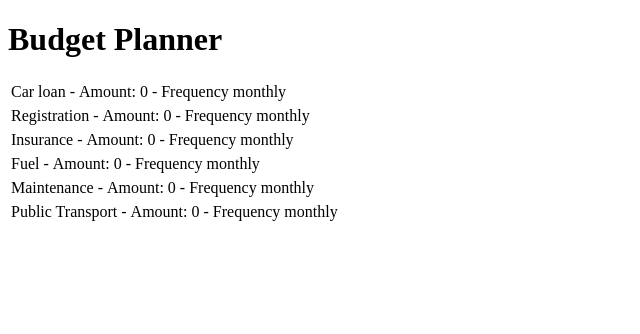
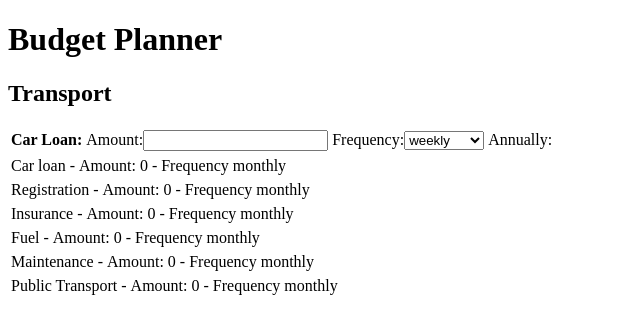
Before and after one commit to DBurgess93/budget-planner, a React (Create React App) app: page / in a window 1280 px wide. Shown: the top 334 px of the page, without its empty margins (0-640 px from the left). Built offline with nearby package versions, Linux system fonts and the light colour scheme.

Commit message:
Add input and dropdown

```diff
--- a/src/App.js
+++ b/src/App.js
@@ -14,6 +14,14 @@ const Category = ({ categories }) => {
 }
 
 const App = () => {
+
+  const frequencies = [
+    "weekly",
+    "fortnightly",
+    "monthly",
+    "yearly"
+  ]
+
   const categories = {
     transport: [
       {
@@ -46,24 +54,79 @@ const App = () => {
         amount: 0,
         frequency: 'monthly'
       }
+    ],
+    home: [
+      {
+        name: 'Home Loan',
+        amount: 0,
+        frequency: 'monthly'
+      },
+      {
+        name: 'Rent',
+        amount: 0,
+        frequency: 'monthly'
+      },
+      {
+        name: 'Maintenance',
+        amount: 0,
+        frequency: 'monthly'
+      },
+      {
+        name: 'Insurance',
+        amount: 0,
+        frequency: 'monthly'
+      },
+      {
+        name: 'Assest',
+        amount: 0,
+        frequency: 'monthly'
+      },
+      {
+        name: 'Groceries',
+        amount: 0,
+        frequency: 'monthly'
+      },
+      {
+        name: 'Laundry',
+        amount: 0,
+        frequency: 'monthly'
+      },
     ]
+
   }
 
   return (
     <div>
       <h1>Budget Planner</h1>
       <div>
-        <Category categories={categories} />
-
-      </div>
-      <div>
+        <h2>Transport</h2>
         <table>
           <tbody>
             <tr>
-              <td></td>
+              <td> <strong>Car Loan: </strong> </td>
+              <td>
+                Amount:
+                <input type="text" />
+              </td>
+              <td>
+                Frequency:
+                <select>
+                  {frequencies.map((frequency) => (
+                    <option key={frequency}>
+                      {frequency}
+                    </option>
+                  ))}
+                </select>
+              </td>
+              <td>
+                Annually:
+              </td>
             </tr>
           </tbody>
         </table>
+      </div>
+      <div>
+        <Category categories={categories} />
       </div>
     </div>
   );
```
